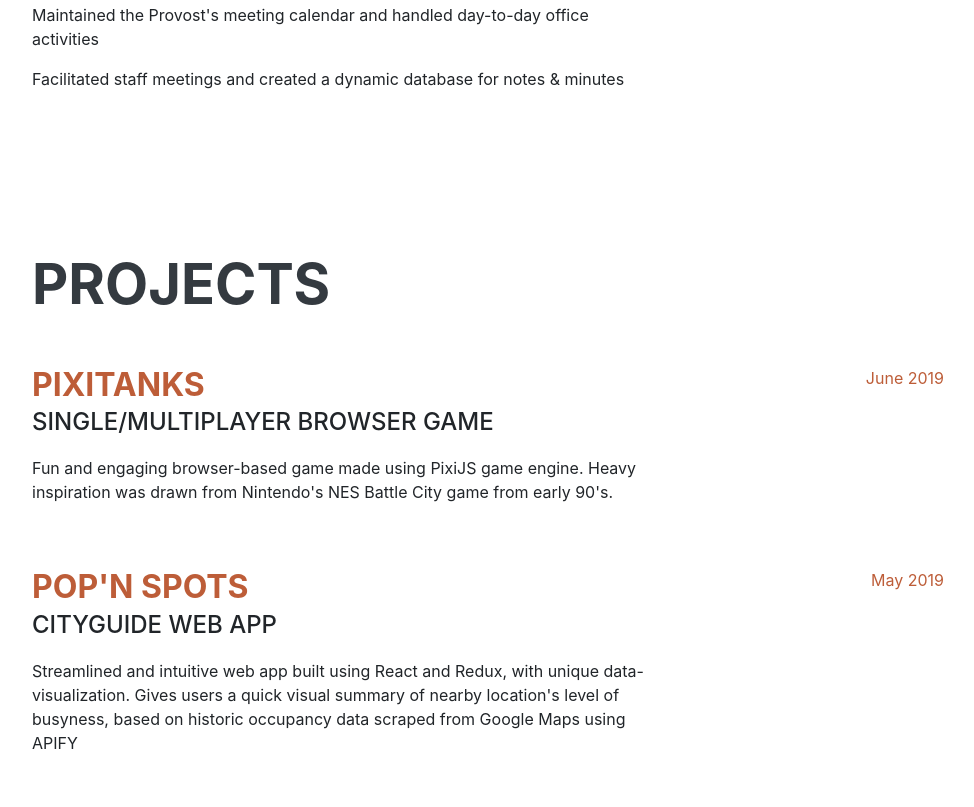
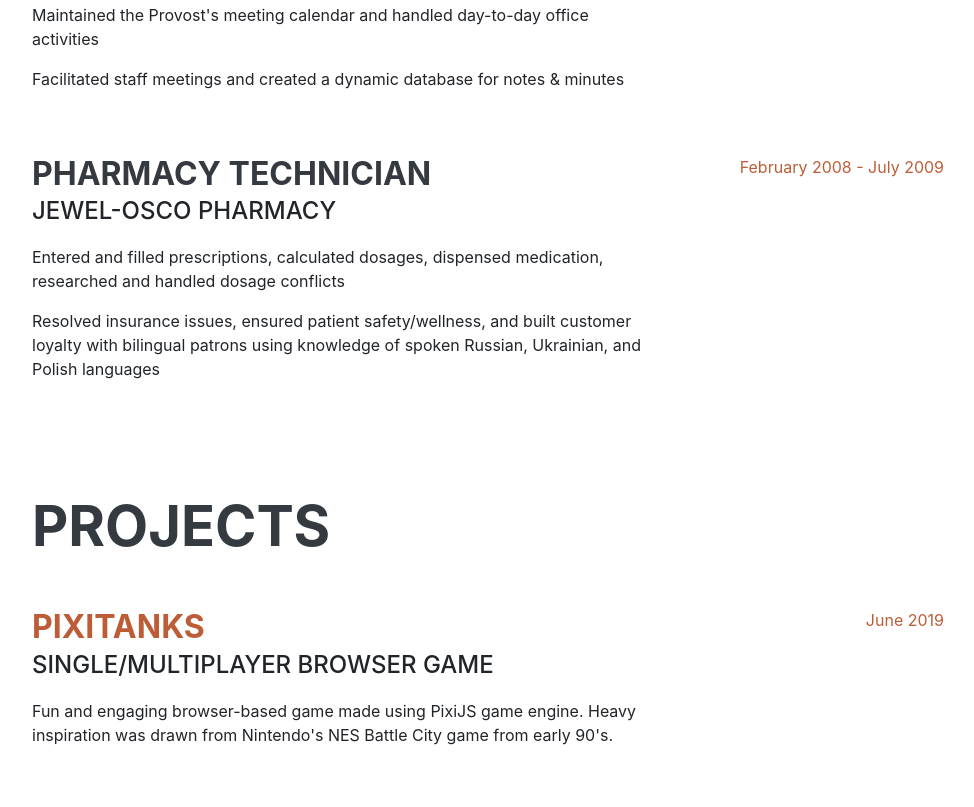
Before and after one commit to DanilKhrustov/PortfolioSite, a website: page index.html in a window 1280 px wide. Shown: the part 1803-2610 px from the top of the page, without its empty margins (288-1262 px from the left). Drawn offline with Linux system fonts and the light colour scheme; a web font is replaced by a local one.

Commit message:
content change

```diff
--- a/index.html
+++ b/index.html
@@ -5,8 +5,6 @@
 
   <meta charset="utf-8">
   <meta name="viewport" content="width=device-width, initial-scale=1, shrink-to-fit=no">
-  <meta name="description" content="">
-  <meta name="author" content="">
 
   <title>Danil Khrustov Resume</title>
 
@@ -126,6 +124,18 @@
           </div>
         </div>
 
+        <div class="resume-item d-flex flex-column flex-md-row justify-content-between">
+          <div class="resume-content">
+            <h3 class="mb-0">Pharmacy Technician</h3>
+            <div class="subheading mb-3">Jewel-Osco Pharmacy</div>
+            <p>Entered and filled prescriptions, calculated dosages, dispensed medication, researched and handled dosage conflicts</p>
+            <p>Resolved insurance issues, ensured patient safety/wellness, and built customer loyalty with bilingual patrons using knowledge of spoken Russian, Ukrainian, and Polish languages</p>
+          </div>
+          <div class="resume-date text-md-right">
+            <span class="text-primary">February 2008 - July 2009</span>
+          </div>
+        </div>
+
       </div>
 
     </section>
@@ -137,7 +147,7 @@
         <div class="resume-item d-flex flex-column flex-md-row justify-content-between mb-5">
           <div class="resume-content">
             <h3 class="mb-0"><a href="https://github.com/summer-bubbles/Summer-Project">PixiTanks</a></h3>
-            <div class="subheading mb-3">single/multiplayer browser game</div>
+            <div class="subheading mb-3">Single/Multiplayer browser game</div>
             <p>Fun and engaging browser-based game made using PixiJS game engine. Heavy inspiration was drawn from Nintendo's NES Battle City game from early 90's.</p>
           </div>
           <div class="resume-date text-md-right">
@@ -220,13 +230,16 @@
         <div class="subheading mb-3">Programming Languages &amp; Tools</div>
         <ul class="list-inline dev-icons">
           <li class="list-inline-item">
+            <i class="fab fa-js-square"></i>
+          </li>
+          <li class="list-inline-item">
             <i class="fab fa-html5"></i>
           </li>
           <li class="list-inline-item">
             <i class="fab fa-css3-alt"></i>
           </li>
           <li class="list-inline-item">
-            <i class="fab fa-js-square"></i>
+            <i class="fab fa-github"></i>
           </li>
           <li class="list-inline-item">
             <i class="fab fa-react"></i>
```
